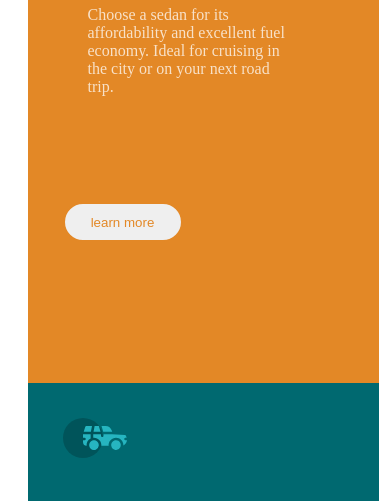
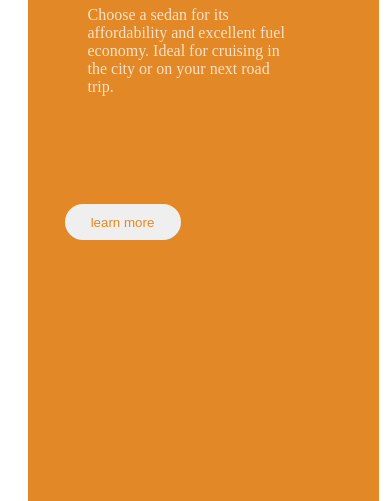
Before and after one commit to ELWAANY111/column-preview-card-component, a plain HTML site: page index.html in a window 390 px wide. Shown: the part 184-685 px from the top of the page. Drawn offline with Linux system fonts and the light colour scheme.

Commit message:
trial.css

```diff
--- a/trial.css
+++ b/trial.css
@@ -112,6 +112,6 @@ svg {
         height: 100%;
     }
     body {
-        height: 200vh;
+        height: 400vh;
     }
 }
```
